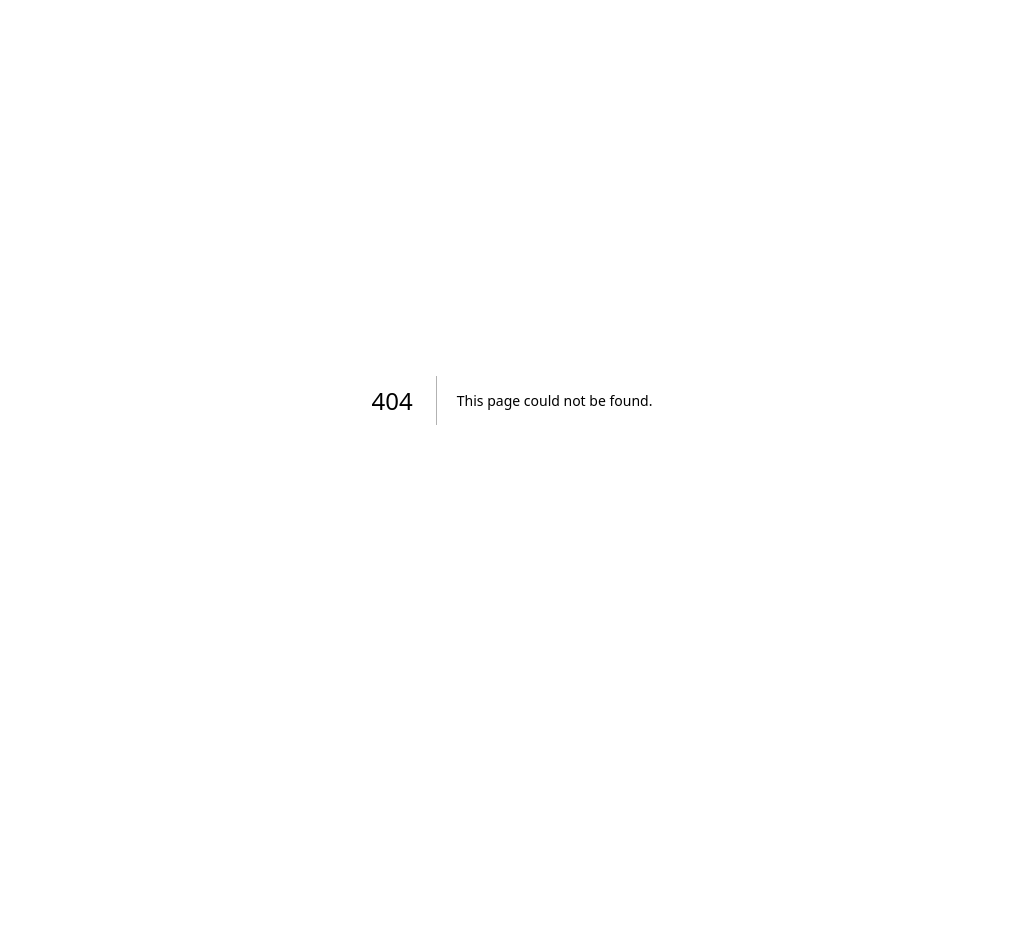
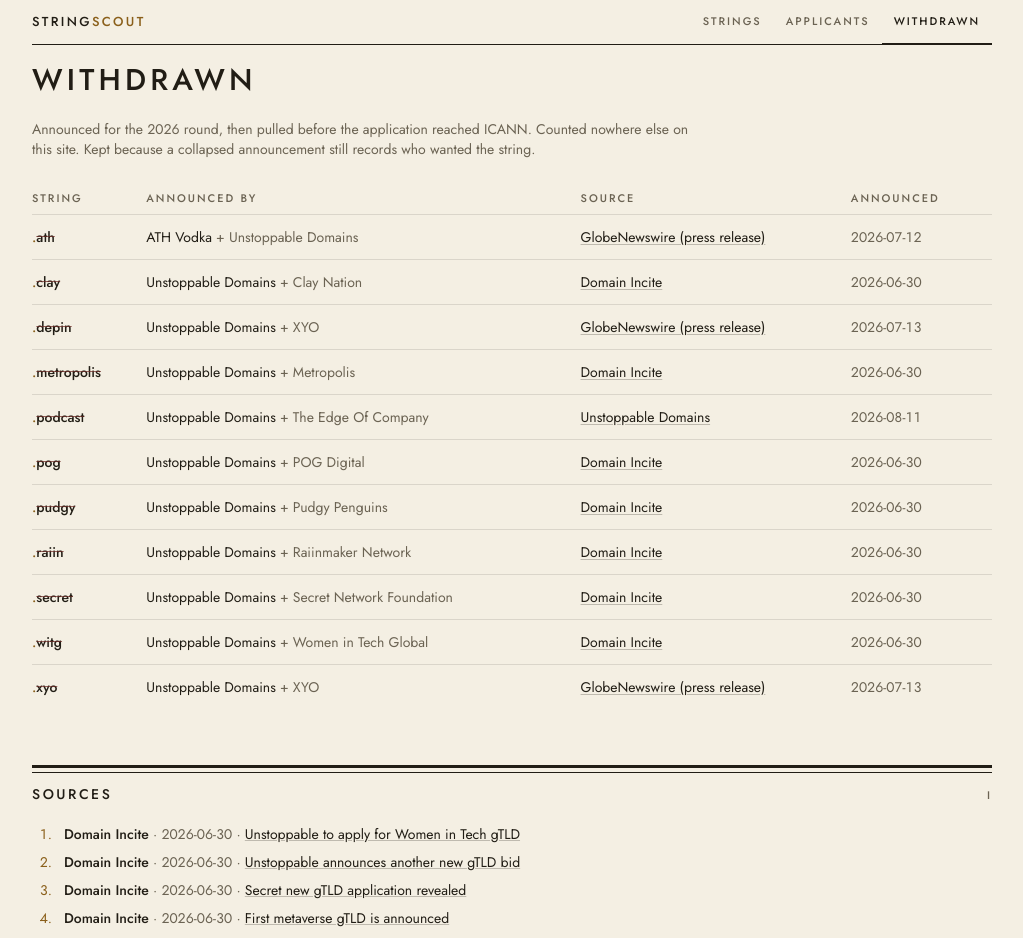
Before and after one commit to aslobodnik/stringscout, a Next.js app: page /withdrawn in a window 1280 px wide. Before the commit this address had no page. Shown: the top 938 px of the page, without its empty margins (128-1151 px from the left). Before the commit the page ends 800 px from the top, so only its background shows below. Built offline with nearby package versions, Linux system fonts and the light colour scheme.

Commit message:
drop root zone band and dateline, marker legend filters, withdrawn moves to its own page

```diff
--- a/app/page.tsx
+++ b/app/page.tsx
@@ -1,16 +1,8 @@
 import { sources } from "@/data/sources";
-import { withdrawnClaims } from "@/data/announcedAdapter";
-import { lastUpdated } from "@/data/meta";
 import { applicantMarks, stats, stringRows } from "@/lib/derive";
 import StringsTable, { type UiStringRow } from "@/components/StringsTable";
 import { TopBar } from "@/components/PageHeader";
 import Footer from "@/components/Footer";
-import RootZoneBand from "@/components/RootZoneBand";
-
-// keep the reveal-day countdown current
-export const revalidate = 86400;
-
-const REVEAL_DAY = Date.UTC(2026, 9, 14);
 
 function SectionHead({ n, title }: { n: string; title: string }) {
   return (
@@ -24,7 +16,6 @@
 export default function Home() {
   const s = stats();
   const rows = stringRows();
-  const days = Math.max(0, Math.ceil((REVEAL_DAY - Date.now()) / 86400000));
 
   return (
     <div className="mx-auto max-w-5xl px-5 sm:px-8 pb-20">
@@ -39,9 +30,6 @@
         <p className="serif italic mt-5 text-base sm:text-lg text-ink max-w-2xl">
           Self-revealed strings in the 2026 gTLD round.
         </p>
-        <div className="label text-ink-soft mt-3">
-          Reveal day · 14 Oct 2026 · {days} days · Updated {lastUpdated}
-        </div>
         <p className="mt-2 text-sm text-ink-soft">
           Created by the team behind{" "}
           <a
@@ -54,7 +42,6 @@
           </a>
           .
         </p>
-        <RootZoneBand className="mt-6" />
       </header>
 
       {/* All strings */}
@@ -76,33 +63,9 @@
         />
       </section>
 
-      {/* Withdrawn */}
-      <section className="mb-14">
-        <SectionHead n="II" title="Withdrawn Before Filing" />
-        <p className="text-sm text-ink-soft mb-4 max-w-2xl">
-          Announced, then pulled before the application went to ICANN. Counted
-          nowhere above; kept because a collapsed announcement still tells you
-          who wanted the string.
-        </p>
-        <ul className="text-sm grid gap-x-8 gap-y-2 sm:grid-cols-2">
-          {withdrawnClaims.map((w) => (
-            <li key={`${w.tld}-${w.applicant}`} className="flex items-baseline gap-2">
-              <span className="font-medium whitespace-nowrap">
-                <span className="text-gold">.</span>
-                <span className="line-through decoration-oxblood/70">{w.tld}</span>
-              </span>
-              <span className="text-ink-soft [overflow-wrap:anywhere]">
-                {w.applicant}
-                {w.partners.length ? ` + ${w.partners.join(", ")}` : ""}
-              </span>
-            </li>
-          ))}
-        </ul>
-      </section>
-
       {/* Sources */}
       <section className="mb-14">
-        <SectionHead n="III" title="Sources" />
+        <SectionHead n="II" title="Sources" />
         <ol className="text-sm space-y-2">
           {sources.map((src, i) => (
             <li key={src.id} id={`src-${i + 1}`} className="flex gap-3">
--- /dev/null
+++ b/app/withdrawn/page.tsx
@@ -0,0 +1,127 @@
+import type { Metadata } from "next";
+import PageHeader from "@/components/PageHeader";
+import Footer from "@/components/Footer";
+import { withdrawnClaims } from "@/data/announcedAdapter";
+import { sources } from "@/data/sources";
+
+export const metadata: Metadata = {
+  title: "Withdrawn — Stringscout",
+  description:
+    "Strings announced for the 2026 gTLD round and then pulled before the application reached ICANN.",
+};
+
+const sourceById = new Map(sources.map((s, i) => [s.id, { ...s, n: i + 1 }]));
+
+export default function WithdrawnPage() {
+  const rows = [...withdrawnClaims].sort((a, b) => a.tld.localeCompare(b.tld));
+  // numbered locally: this page's list stands on its own, so the main page's
+  // source numbers would only be confusing here
+  const cited = [
+    ...new Set(rows.map((r) => r.sourceId).filter((x): x is string => !!x)),
+  ].sort(
+    (a, b) => (sourceById.get(a)?.n ?? 0) - (sourceById.get(b)?.n ?? 0)
+  );
+
+  return (
+    <div className="mx-auto max-w-5xl px-5 sm:px-8 pb-20">
+      <PageHeader title="Withdrawn" current="/withdrawn" />
+
+      <p className="text-sm text-ink-soft mb-8 max-w-2xl">
+        Announced for the 2026 round, then pulled before the application reached
+        ICANN. Counted nowhere else on this site. Kept because a collapsed
+        announcement still records who wanted the string.
+      </p>
+
+      <div className="overflow-x-auto">
+        <table className="w-full text-sm border-collapse sm:min-w-[560px]">
+          <thead>
+            <tr className="text-left">
+              {["String", "Announced by", "Source", "Announced"].map((h) => (
+                <th
+                  key={h}
+                  scope="col"
+                  className="label text-ink-soft pb-2 pr-4 font-medium"
+                >
+                  {h}
+                </th>
+              ))}
+            </tr>
+          </thead>
+          <tbody>
+            {rows.map((w) => {
+              const src = w.sourceId ? sourceById.get(w.sourceId) : null;
+              return (
+                <tr
+                  key={`${w.tld}-${w.applicant}`}
+                  className="border-t border-rule-faint align-top"
+                >
+                  <td className="py-3 pr-4 font-medium whitespace-nowrap">
+                    <span className="text-gold">.</span>
+                    <span className="line-through decoration-oxblood/70">
+                      {w.tld}
+                    </span>
+                  </td>
+                  <td className="py-3 pr-4 [overflow-wrap:anywhere]">
+                    {w.applicant}
+                    {w.partners.length ? (
+                      <span className="text-ink-soft">
+                        {" + "}
+                        {w.partners.join(", ")}
+                      </span>
+                    ) : null}
+                  </td>
+                  <td className="py-3 pr-4">
+                    {src ? (
+                      <a
+                        href={src.url}
+                        target="_blank"
+                        rel="noopener noreferrer"
+                        className="underline decoration-rule underline-offset-2 hover:decoration-gold transition-colors duration-200 ease-in-out [overflow-wrap:anywhere]"
+                      >
+                        {src.outlet}
+                      </a>
+                    ) : (
+                      <span className="text-ink-soft">—</span>
+                    )}
+                  </td>
+                  <td className="py-3 pr-4 whitespace-nowrap text-ink-soft">
+                    {w.date}
+                  </td>
+                </tr>
+              );
+            })}
+          </tbody>
+        </table>
+      </div>
+
+      <div className="double-rule pt-4 mt-14 mb-5 flex items-baseline justify-between">
+        <h2 className="label !text-sm text-ink">Sources</h2>
+        <span className="label text-ink-soft">I</span>
+      </div>
+      <ol className="text-sm space-y-2">
+        {cited.map((id, i) => {
+          const s = sourceById.get(id)!;
+          return (
+            <li key={id} className="flex gap-3">
+              <span className="text-gold w-5 shrink-0 text-right">{i + 1}.</span>
+              <span>
+                <span className="font-medium">{s.outlet}</span>
+                <span className="text-ink-soft"> · {s.date} · </span>
+                <a
+                  href={s.url}
+                  target="_blank"
+                  rel="noopener noreferrer"
+                  className="underline decoration-rule hover:decoration-ink transition-colors duration-200 ease-in-out [overflow-wrap:anywhere]"
+                >
+                  {s.title}
+                </a>
+              </span>
+            </li>
+          );
+        })}
+      </ol>
+
+      <Footer />
+    </div>
+  );
+}
--- a/components/PageHeader.tsx
+++ b/components/PageHeader.tsx
@@ -3,6 +3,7 @@
 const NAV = [
   { href: "/", label: "Strings" },
   { href: "/applicants", label: "Applicants" },
+  { href: "/withdrawn", label: "Withdrawn" },
 ];
 
 export function TopBar({ current }: { current: string }) {
--- a/components/StringsTable.tsx
+++ b/components/StringsTable.tsx
@@ -135,7 +135,9 @@
 // to this string.
 function Marker({ mark }: { mark: Mark }) {
   return (
-    <span className="group relative">
+    // inline-block keeps the applicant button's underline from running beneath
+    // the superscript: decorations are not drawn through an atomic inline
+    <span className="group relative inline-block no-underline">
       <sup className="ml-px text-[9px] text-gold cursor-help">{mark}</sup>
       <span role="tooltip" className={TIP_BOX}>
         {MARK_LABEL[mark]}
@@ -210,20 +212,47 @@
   );
 }
 
-function Legend({ present }: { present: Mark[] }) {
+// The legend doubles as a filter: the markers are the only way to separate a
+// confirmed application from an announcement, so the definition and the way to
+// isolate it belong in the same control.
+function Legend({
+  present,
+  active,
+  onToggle,
+}: {
+  present: Mark[];
+  active: Mark | null;
+  onToggle: (m: Mark) => void;
+}) {
   return (
-    <dl className="mt-4 flex flex-wrap gap-x-6 gap-y-1">
-      {MARKS.filter((m) => present.includes(m.mark)).map(({ mark, label }) => (
-        <div key={mark} className="flex items-baseline gap-1.5">
-          <dt className="text-gold text-[11px]">
-            <sup>{mark}</sup>
-          </dt>
-          <dd className="label text-ink-soft !text-[10px] !tracking-[0.08em]">
-            {label}
-          </dd>
-        </div>
-      ))}
-    </dl>
+    <div className="mt-4 flex flex-wrap gap-x-5 gap-y-2">
+      {MARKS.filter((m) => present.includes(m.mark)).map(({ mark, label }) => {
+        const on = active === mark;
+        return (
+          <button
+            key={mark}
+            type="button"
+            aria-pressed={on}
+            title={on ? "Show every marker" : `Show only ${label}`}
+            onClick={() => onToggle(mark)}
+            className={`flex items-baseline gap-1.5 cursor-pointer px-1.5 -mx-1.5 py-0.5 transition-colors duration-200 ease-in-out focus-visible:outline-2 focus-visible:outline-gold ${
+              on ? "bg-ink text-paper" : "hover:bg-paper-deep"
+            }`}
+          >
+            <span className={`text-[11px] ${on ? "text-paper" : "text-gold"}`}>
+              <sup>{mark}</sup>
+            </span>
+            <span
+              className={`label !text-[10px] !tracking-[0.08em] ${
+                on ? "text-paper" : "text-ink-soft"
+              }`}
+            >
+              {label}
+            </span>
+          </button>
+        );
+      })}
+    </div>
   );
 }
 
@@ -343,6 +372,7 @@
   });
   const [contestedOnly, setContestedOnly] = useState(false);
   const [issuesOnly, setIssuesOnly] = useState(false);
+  const [mark, setMark] = useState<Mark | null>(null);
   const [page, setPage] = useState(0);
   const [pinned, setPinned] = useState<string | null>(null);
   const [sort, setSort] = useState<{ key: SortKey; dir: 1 | -1 }>({
@@ -381,6 +411,7 @@
     return rows.filter((r) => {
       if (contestedOnly && !r.overlap) return false;
       if (issuesOnly && !r.issues.length) return false;
+      if (mark && !r.applicants.some((a) => a.mark === mark)) return false;
       if (applicant !== "all" && !r.applicants.some((a) => a.name === applicant))
         return false;
       if (!needle) return true;
@@ -395,7 +426,7 @@
         )
       );
     });
-  }, [rows, q, applicant, contestedOnly, issuesOnly]);
+  }, [rows, q, applicant, contestedOnly, issuesOnly, mark]);
 
   const sorted = useMemo(() => {
     const { key, dir } = sort;
@@ -431,6 +462,7 @@
           setApplicant("all");
           setContestedOnly(false);
           setIssuesOnly(false);
+          setMark(null);
           setPage(0);
           revealResults();
         }}
@@ -506,8 +538,26 @@
             }}
           />
         )}
+        {mark && (
+          <FilterChip
+            label={MARK_LABEL[mark]}
+            onClear={() => {
+              setMark(null);
+              setPage(0);
+            }}
+          />
+        )}
         <span className="label text-ink-soft ml-auto">{countLabel}</span>
       </div>
+
+      <Legend
+        present={presentMarks}
+        active={mark}
+        onToggle={(m) => {
+          setMark((v) => (v === m ? null : m));
+          setPage(0);
+        }}
+      />
 
       {pinned && <Backdrop onClose={() => setPinned(null)} />}
 
@@ -686,7 +736,6 @@
         </table>
       </div>
 
-      <Legend present={presentMarks} />
 
       {sorted.length > PAGE && (
         <div className="flex flex-wrap items-center gap-3 mt-4">
```
